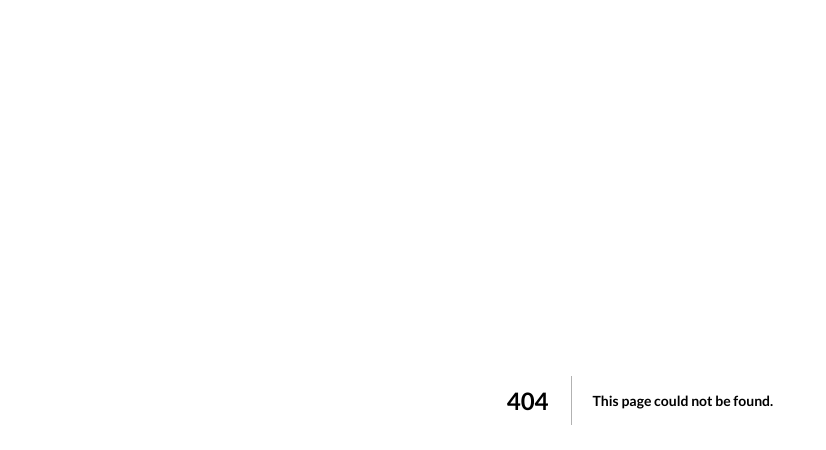
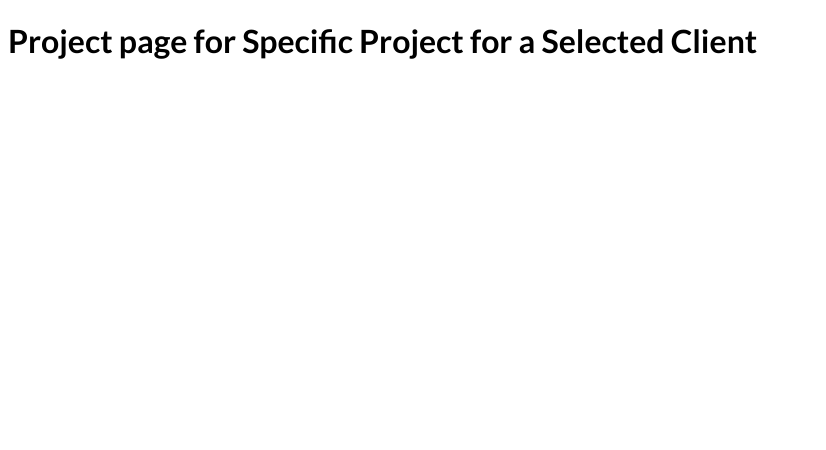
Before and after one commit to amrit-sbagga/nextjs-course-code, a Next.js app: page /clients/1/1 in a window 1280 px wide. Before the commit this address had no page. Shown: the top 450 px of the page, without its empty margins (0-826 px from the left). Built offline with nearby package versions, Linux system fonts and the light colour scheme.

Commit message:
Building nested dynamic paths & routes

```diff
--- /dev/null
+++ b/pages/clients/[id]/[clientprojectid].js
@@ -0,0 +1,13 @@
+import React from 'react';
+import { useRouter } from 'next/router';
+
+export default function SelectedClientProjectPage() {
+    const router = useRouter();
+    console.log(router.query);
+
+    return (
+        <div>
+            <h1>Project page for Specific Project for a Selected Client</h1>
+        </div>
+    )
+}
```
Also changed, not shown: pages/clients/[id]/index.js (added, +13 -0 lines), pages/clients/index.js (added, +9 -0 lines).
